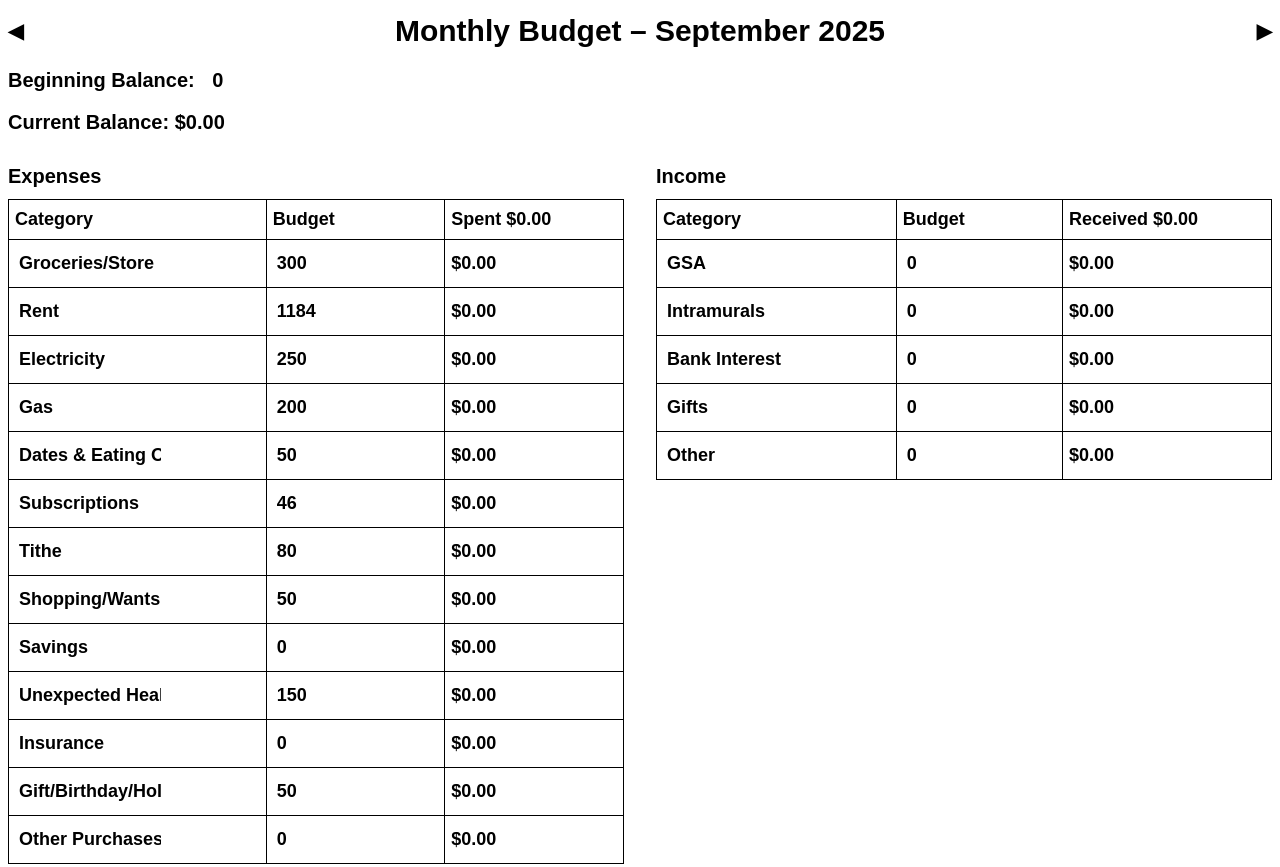
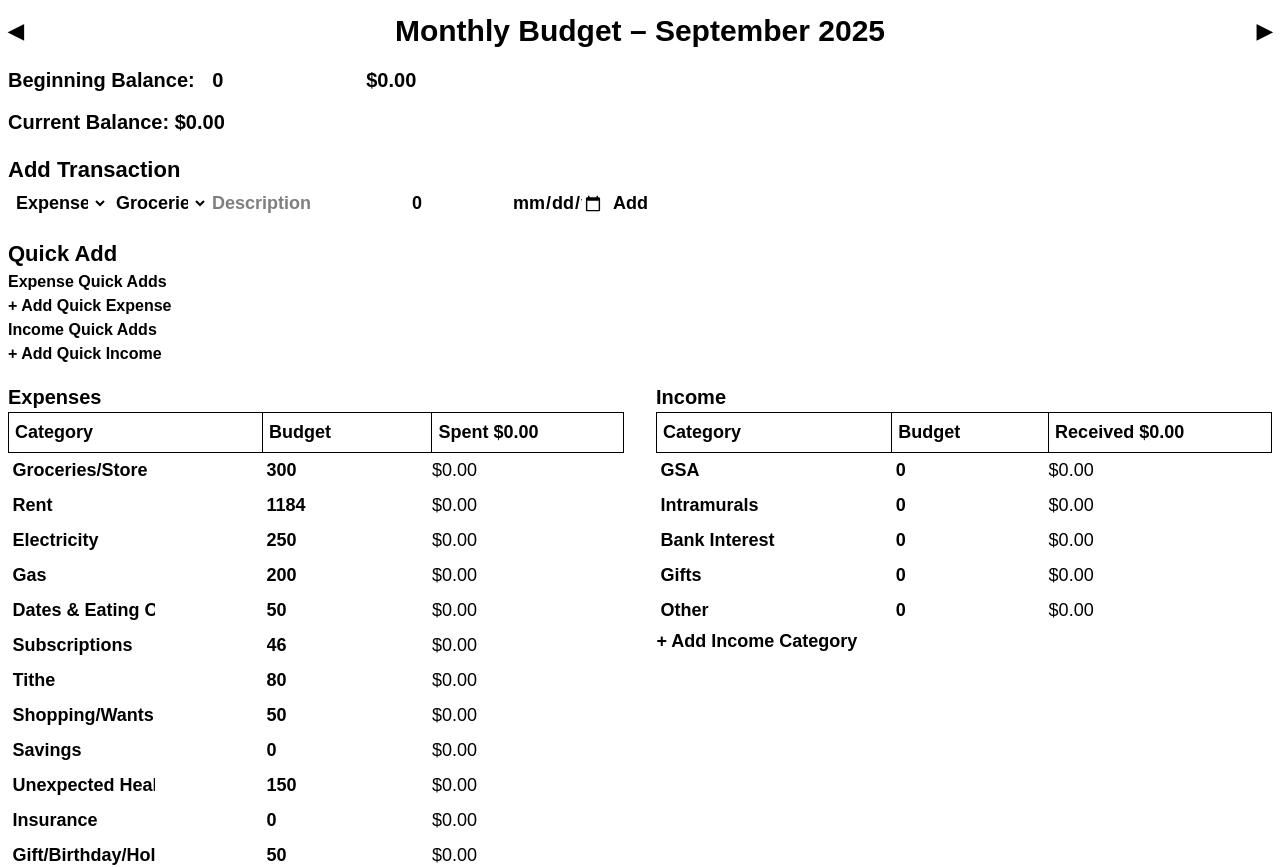
Before and after one commit to br3nn3nb/Bargesser-Budget-Tracker, a Next.js app: page / in a window 1280 px wide. Shown: the top 867 px of the page. Built offline with nearby package versions, Linux system fonts and the light colour scheme.

Commit message:
Full update: all features + $ formatting

```diff
--- a/src/app/page.js
+++ b/src/app/page.js
@@ -1,5 +1,4 @@
 "use client";
-
 import { useState, useEffect } from "react";
 
 const getMonthKey = (date = new Date()) =>
@@ -34,9 +33,9 @@ export default function Home() {
   const [expenses, setExpenses] = useState([]);
   const [income, setIncome] = useState([]);
   const [transactions, setTransactions] = useState([]);
-  const [newTx, setNewTx] = useState({ type: "expense", category: "", description: "", amount: 0, date: "" });
   const [beginningBalance, setBeginningBalance] = useState(0);
   const [quickAdds, setQuickAdds] = useState({ expense: [], income: [] });
+  const [newTx, setNewTx] = useState({ type: "expense", category: "", description: "", amount: 0, date: "" });
 
   useEffect(() => {
     const savedData = JSON.parse(localStorage.getItem(currentMonth));
@@ -84,6 +83,8 @@ export default function Home() {
     }
   });
 
+  const formatCurrency = (num) => "$" + num.toLocaleString("en-US", { minimumFractionDigits: 2, maximumFractionDigits: 2 });
+
   const addTransaction = () => {
     if (!newTx.category || !newTx.amount) return;
     const tx = { ...newTx, amount: Number(newTx.amount), id: Date.now() };
@@ -125,8 +126,6 @@ export default function Home() {
   const compactInput = { width: "100px", fontSize: "18px", padding: "4px", fontWeight: "bold" };
   const nameInput = { width: "150px", fontSize: "18px", padding: "4px", fontWeight: "bold" };
 
-  const formatCurrency = (num) => "$" + num.toLocaleString("en-US", { minimumFractionDigits: 2, maximumFractionDigits: 2 });
-
   return (
     <div style={{ padding: "0.5rem", backgroundColor: "white", color: "black", fontFamily: "Arial, sans-serif" }}>
       <div style={{ display: "flex", justifyContent: "space-between", alignItems: "center" }}>
@@ -143,17 +142,58 @@ export default function Home() {
           onChange={(e) => setBeginningBalance(Number(e.target.value))}
           style={{ fontWeight: "bold", fontSize: "20px", width: "150px", padding: "4px" }}
         />
+        <span style={{ fontWeight: "bold", fontSize: "20px", marginLeft: "0.5rem" }}>{formatCurrency(beginningBalance)}</span>
       </div>
+
       <h3 style={{ margin: "0.5rem 0 1rem", fontWeight: "bold", fontSize: "20px" }}>
         Current Balance: {formatCurrency(balance)}
       </h3>
 
-      {/* Add Transaction and Quick Add sections remain unchanged */}
+      {/* Add Transaction Section */}
+      <div style={{ marginBottom: "1rem", fontWeight: "bold" }}>
+        <h2 style={{ fontSize: "22px" }}>Add Transaction</h2>
+        <select value={newTx.type} onChange={(e) => setNewTx({ ...newTx, type: e.target.value })} style={compactInput}>
+          <option value="expense">Expense</option>
+          <option value="income">Income</option>
+        </select>
+        <select value={newTx.category} onChange={(e) => setNewTx({ ...newTx, category: e.target.value })} style={compactInput}>
+          {(newTx.type === "expense" ? expenses : income).map(c => <option key={c.name} value={c.name}>{c.name}</option>)}
+        </select>
+        <input type="text" placeholder="Description" value={newTx.description} onChange={(e)=>setNewTx({...newTx, description:e.target.value})} style={{ ...compactInput, width:"200px" }} />
+        <input type="number" placeholder="Amount" value={newTx.amount} onChange={(e)=>setNewTx({...newTx, amount:Number(e.target.value)})} style={compactInput} />
+        <input type="date" value={newTx.date} onChange={(e)=>setNewTx({...newTx, date:e.target.value})} style={compactInput} />
+        <button onClick={addTransaction} style={{ fontWeight: "bold", fontSize: "18px", marginLeft:"5px" }}>Add</button>
+      </div>
 
-      {/* Expenses & Income tables */}
-      <div style={{ display: "flex", gap: "2rem", flexWrap: "wrap" }}>
-        <div style={{ flex: 1 }}>
-          <h2 style={{ margin: "0.5rem 0", fontWeight: "bold", fontSize: "20px" }}>Expenses</h2>
+      {/* Quick Add Section */}
+      <div style={{ marginBottom: "1rem", fontWeight: "bold" }}>
+        <h2 style={{ fontSize: "22px" }}>Quick Add</h2>
+        <div>
+          <h3>Expense Quick Adds</h3>
+          {quickAdds.expense.map((q,i)=>(
+            <div key={i}>
+              <button onClick={()=>handleQuickAdd(q,"expense")}>{q.description} – {formatCurrency(q.amount)}</button>
+              <button onClick={()=>{setQuickAdds({...quickAdds,expense:quickAdds.expense.filter((_,idx)=>idx!==i)})}}>Delete</button>
+            </div>
+          ))}
+          <button onClick={()=>setQuickAdds({...quickAdds,expense:[...quickAdds.expense,{category:"Rent",description:"Rent",amount:1184}]})}>+ Add Quick Expense</button>
+        </div>
+        <div>
+          <h3>Income Quick Adds</h3>
+          {quickAdds.income.map((q,i)=>(
+            <div key={i}>
+              <button onClick={()=>handleQuickAdd(q,"income")}>{q.description} – {formatCurrency(q.amount)}</button>
+              <button onClick={()=>{setQuickAdds({...quickAdds,income:quickAdds.income.filter((_,idx)=>idx!==i)})}}>Delete</button>
+            </div>
+          ))}
+          <button onClick={()=>setQuickAdds({...quickAdds,income:[...quickAdds.income,{category:"GSA",description:"GSA",amount:0}]})}>+ Add Quick Income</button>
+        </div>
+      </div>
+
+      {/* Expenses & Income Tables */}
+      <div style={{ display:"flex", gap:"2rem", flexWrap:"wrap" }}>
+        <div style={{ flex:1 }}>
+          <h2 style={{ fontSize:"20px", fontWeight:"bold" }}>Expenses</h2>
           <table style={tableStyle}>
             <thead>
               <tr>
@@ -163,23 +203,19 @@ export default function Home() {
               </tr>
             </thead>
             <tbody>
-              {expenseTotals.map((e, idx)=>(
+              {expenseTotals.map((e,idx)=>(
                 <tr key={idx}>
-                  <td style={thTdStyle}><input type="text" value={e.name} onChange={(ev)=>{
-                    const newExpenses = [...expenses]; newExpenses[idx].name = ev.target.value; setExpenses(newExpenses);
-                  }} style={nameInput} /></td>
-                  <td style={thTdStyle}><input type="number" value={e.budget} onChange={(ev)=>{
-                    const newExpenses = [...expenses]; newExpenses[idx].budget = Number(ev.target.value); setExpenses(newExpenses);
-                  }} style={compactInput} /></td>
-                  <td style={thTdStyle}>{formatCurrency(e.spent)}</td>
+                  <td><input type="text" value={e.name} onChange={(ev)=>{const newEx=[...expenses];newEx[idx].name=ev.target.value; setExpenses(newEx)}} style={nameInput} /></td>
+                  <td><input type="number" value={e.budget} onChange={(ev)=>{const newEx=[...expenses];newEx[idx].budget=Number(ev.target.value); setExpenses(newEx)}} style={compactInput} /></td>
+                  <td>{formatCurrency(e.spent)}</td>
                 </tr>
               ))}
+              <tr><td colSpan={3}><button onClick={()=>setExpenses([...expenses,{name:"New Expense",budget:0}])} style={{fontWeight:"bold"}}>+ Add Expense Category</button></td></tr>
             </tbody>
           </table>
         </div>
-
-        <div style={{ flex: 1 }}>
-          <h2 style={{ margin: "0.5rem 0", fontWeight: "bold", fontSize: "20px" }}>Income</h2>
+        <div style={{ flex:1 }}>
+          <h2 style={{ fontSize:"20px", fontWeight:"bold" }}>Income</h2>
           <table style={tableStyle}>
             <thead>
               <tr>
@@ -189,17 +225,14 @@ export default function Home() {
               </tr>
             </thead>
             <tbody>
-              {incomeTotals.map((i, idx)=>(
+              {incomeTotals.map((i,idx)=>(
                 <tr key={idx}>
-                  <td style={thTdStyle}><input type="text" value={i.name} onChange={(ev)=>{
-                    const newIncome=[...income]; newIncome[idx].name=ev.target.value; setIncome(newIncome);
-                  }} style={nameInput}/></td>
-                  <td style={thTdStyle}><input type="number" value={i.budget} onChange={(ev)=>{
-                    const newIncome=[...income]; newIncome[idx].budget=Number(ev.target.value); setIncome(newIncome);
-                  }} style={compactInput}/></td>
-                  <td style={thTdStyle}>{formatCurrency(i.received)}</td>
+                  <td><input type="text" value={i.name} onChange={(ev)=>{const newIn=[...income];newIn[idx].name=ev.target.value; setIncome(newIn)}} style={nameInput} /></td>
+                  <td><input type="number" value={i.budget} onChange={(ev)=>{const newIn=[...income];newIn[idx].budget=Number(ev.target.value); setIncome(newIn)}} style={compactInput} /></td>
+                  <td>{formatCurrency(i.received)}</td>
                 </tr>
               ))}
+              <tr><td colSpan={3}><button onClick={()=>setIncome([...income,{name:"New Income",budget:0}])} style={{fontWeight:"bold"}}>+ Add Income Category</button></td></tr>
             </tbody>
           </table>
         </div>
@@ -208,9 +241,7 @@ export default function Home() {
       {/* Grouped Totals */}
       <h2 style={{ fontWeight:"bold", fontSize:"20px" }}>Grouped Totals by Description</h2>
       <table style={tableStyle}>
-        <thead>
-          <tr><th style={thTdStyle}>Description</th><th style={thTdStyle}>Total</th></tr>
-        </thead>
+        <thead><tr><th style={thTdStyle}>Description</th><th style={thTdStyle}>Total</th></tr></thead>
         <tbody>
           {Object.entries(groupedDescriptionTotals).map(([desc,total])=>(
             <tr key={desc}><td style={thTdStyle}>{desc}</td><td style={thTdStyle}>{formatCurrency(total)}</td></tr>
@@ -222,13 +253,7 @@ export default function Home() {
       <h2 style={{ fontWeight:"bold", fontSize:"20px" }}>Transaction History</h2>
       <table style={tableStyle}>
         <thead>
-          <tr>
-            <th style={thTdStyle}>Date</th>
-            <th style={thTdStyle}>Type</th>
-            <th style={thTdStyle}>Category</th>
-            <th style={thTdStyle}>Description</th>
-            <th style={thTdStyle}>Amount</th>
-          </tr>
+          <tr><th style={thTdStyle}>Date</th><th style={thTdStyle}>Type</th><th style={thTdStyle}>Category</th><th style={thTdStyle}>Description</th><th style={thTdStyle}>Amount</th></tr>
         </thead>
         <tbody>
           {transactions.map(tx=>(
```
